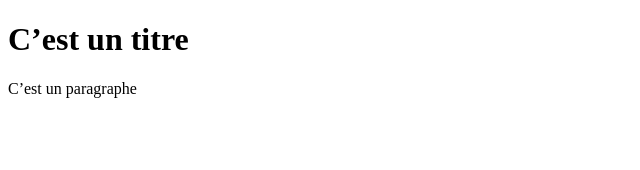
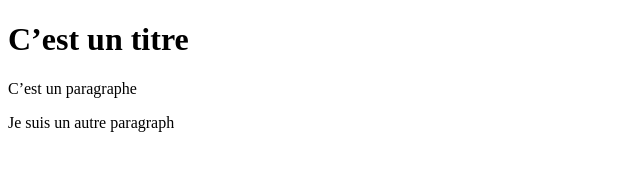
Before and after one commit to ZaRroM2/Test, a plain HTML site: page index.html in a window 1280 px wide. Shown: the whole page, without its empty margins (0-640 px from the left). Drawn offline with Linux system fonts and the light colour scheme.

Commit message:
troisiemecommit

```diff
--- a/index.html
+++ b/index.html
@@ -5,5 +5,6 @@
     <body>
         <h1>C’est un titre </h1>
         <p>C’est un paragraphe</p>
+        <p>Je suis un autre paragraph</p>
     </body>
 </html>
```
